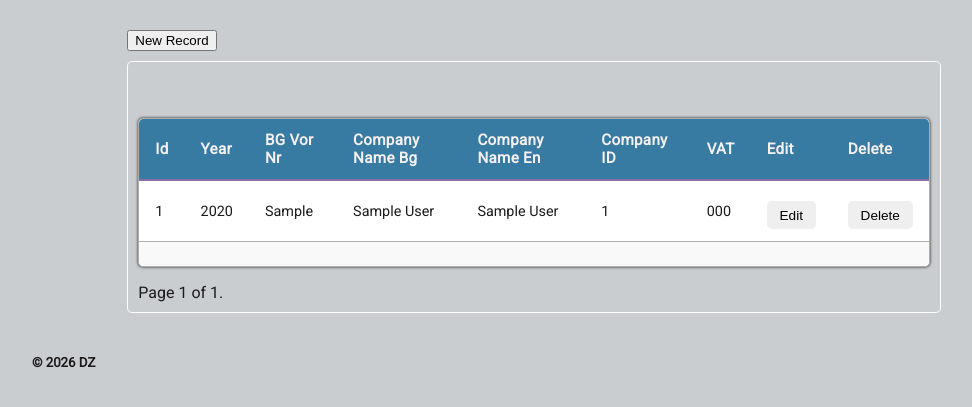
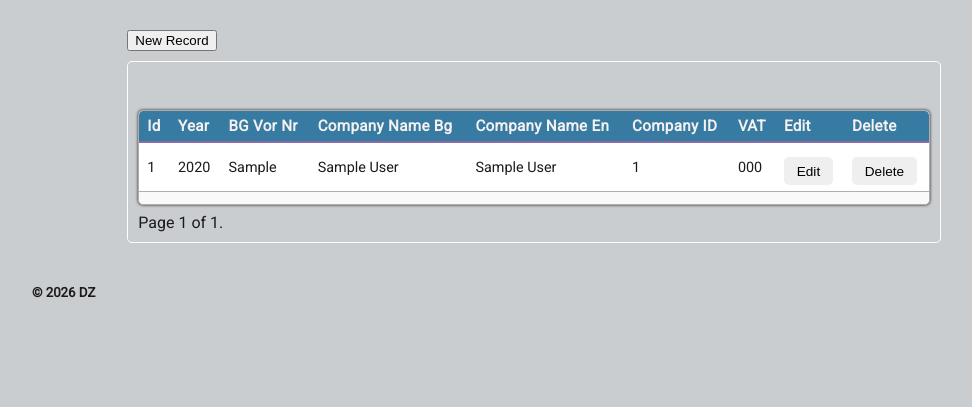
Before and after one commit to Sunzheini/ohmi_audit, a Django app: page / in a window 1280 px wide. Shown: the part 211-618 px from the top of the page, without its empty margins (106-1078 px from the left). Run offline with Django 5.2, Linux system fonts and the light colour scheme; a user stored in the database is signed in; tables that the repository leaves empty hold one stand-in row (values such as "Sample post"); parts of the project's set-up code (start-up, migrations or seed data) failed here and were passed over; some libraries are stand-ins or nearby versions.

Commit message:
Refactor tables.css for improved spacing and padding; adjust margins and cell padding for better readability

```diff
--- a/static/css/components/tables.css
+++ b/static/css/components/tables.css
@@ -7,7 +7,7 @@ table {
     box-shadow: var(--box-shadow-style);
     overflow: hidden;
     background-color: var(--clr-table-row-odd-background-color);
-    margin: 1rem 0;
+    margin: 0.5rem 0;
 }
 
 /* Data Tables (tables with thead - not form tables) */
@@ -29,7 +29,7 @@ thead tr {
 thead th {
     background-color: var(--clr-main-app-color);
     color: var(--clr-icon-color);
-    padding: 0.75rem 1rem;
+    padding: 0.375rem 0.5rem;
     text-align: left;
     font-weight: 600;
     font-size: 0.95rem;
@@ -67,7 +67,7 @@ tbody tr:hover {
 }
 
 tbody td {
-    padding: 0.75rem 1rem;
+    padding: 0.375rem 0.5rem;
     border-bottom: 1px solid var(--clr-table-border-color);
     font-size: 0.9rem;
     vertical-align: middle;
```
